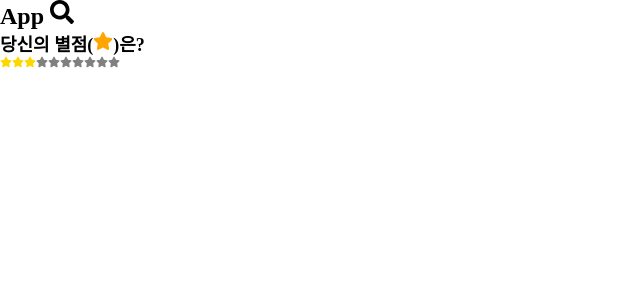
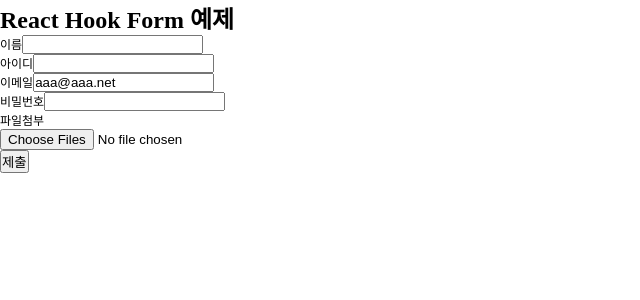
Before and after one commit to devclarova/til_npm, a React (Create React App) app: page / in a window 1280 px wide. Shown: the top 300 px of the page, without its empty margins (0-640 px from the left). Built offline with nearby package versions, Linux system fonts and the light colour scheme.

Commit message:
[docs] react-hook-form의 이해

```diff
--- a/package.json
+++ b/package.json
@@ -5,6 +5,7 @@
   "dependencies": {
     "@emotion/react": "^11.14.0",
     "@emotion/styled": "^11.14.1",
+    "@hookform/resolvers": "^5.2.1",
     "@nivo/bar": "^0.99.0",
     "@nivo/core": "^0.99.0",
     "@nivo/line": "^0.99.0",
@@ -15,11 +16,13 @@
     "react": "^18.3.1",
     "react-calendar": "^6.0.0",
     "react-dom": "^18.3.1",
+    "react-hook-form": "^7.62.0",
     "react-icons": "^5.5.0",
     "react-router-dom": "^7.7.0",
     "react-scripts": "5.0.1",
     "recoil": "^0.7.7",
-    "swiper": "^11.2.10"
+    "swiper": "^11.2.10",
+    "yup": "^1.7.0"
   },
   "scripts": {
     "start": "react-scripts start",
--- a/src/App.js
+++ b/src/App.js
@@ -1,31 +1,158 @@
-import { FaSearch } from "react-icons/fa";
-import { FaStar } from "react-icons/fa6";
+import { useForm } from "react-hook-form";
+
+import * as yup from "yup";
+import { yupResolver } from "@hookform/resolvers/yup";
+import { useEffect, useState } from "react";
+import axios from "axios";
+
+// Schema 를 먼저 구성함.
+const loginSchema = yup.object({
+  name: yup.string().required("이름은 필수입니다."),
+  id: yup.string().required("아이디는 필수입니다."),
+  email: yup
+    .string()
+    .email("유효한 이메일을 입력해주세요.")
+    .required("이메일은 필수입니다."),
+  pw: yup
+    .string()
+    .min(4, "비밀번호는 4자 이상이어야 합니다.")
+    .max(16, "비밀번호는 16자 이하이어야 합니다.")
+    .matches(
+      /^(?=.*[a-z])(?=.*[A-Z])(?=.*\d)(?=.*[^\w\s]).*$/,
+      "비밀번호는 대문자, 소문자, 숫자, 특수문자를 포함해야 합니다.",
+    )
+    .required("비밀번호는 필수입니다."),
+
+  ufile: yup
+    .mixed()
+    .test("required", "파일은 필수 입니다.", value => {
+      return value && value.length > 0;
+    })
+    .test("fileCount", "파일은 3개까지 첨부할 수 있습니다.", value => {
+      return value && value.length <= 3;
+    })
+    .test("fileType", "JPG 또는 PNG 파일만 업로드 가능합니다.", value => {
+      // 파일이 1개가 아니고 여러개이므로 반복문으로 type 비교를 해야 함.
+      return (
+        value &&
+        Array.from(value).every(file =>
+          ["image/jpeg", "image/png"].includes(file.type),
+        )
+      );
+    })
+    .test("filesize", "각 파일의 크기는 2MB 이하만 가능합니다", value => {
+      return (
+        value && Array.from(value).every(file => file.size <= 2 * 1024 * 1024)
+      );
+    }),
+});
+
 function App() {
-  const point = 10;
-  const rate = 3;
+  // js 자리
+
+  // register : form 태그의 요소를 관리하겠다.
+  // handleSubmit :  form 의 데이터를 백엔드로 전송하겠다.
+  const {
+    register,
+    handleSubmit,
+    trigger,
+    setValue, // 강제로 데이터 넣기
+    formState: { errors },
+  } = useForm({
+    resolver: yupResolver(loginSchema),
+    // mode: "onSubmit", // 기본
+    mode: "onChange", // 입력 중 체크
+    // defaultValues: { name: "기본값", id: "기본값", pw: "", email: "" },
+  });
+
+  useEffect(() => {
+    // 강제로 데이터값 지정
+    setValue("email", "aaa@aaa.net");
+  }, []);
+
+  useEffect(() => {
+    // trigger();
+  }, [trigger]);
+
+  // Submit 시 실행될 함수
+  const handleSumitUser = async data => {
+    console.log(data);
+    try {
+      // 1. 파일 첨부 없으면 axios.post("주소", data)
+      // 2. 파일이 존재하는 경우
+      const sendData = new FormData();
+      sendData.append("name", data.name);
+      sendData.append("id", data.id);
+      sendData.append("email", data.email);
+      sendData.append("pw", data.pw);
+      // 이미지 1장일 때
+      sendData.append("preveiwfile", data.previewfile);
+      // 이미지 여러 장일 때
+      sendData.append("preveiwlist", data.previewlist);
+      const res = await axios.post("주소", sendData, {
+        headers: {
+          "Content-Type": "multipart/form-data", // 파일 전송 형식
+        },
+      });
+    } catch (error) {
+      console.log(error);
+    }
+  };
+
+  // 미리보기 이미지 주소 문자열
+  const [previewList, setPreviewList] = useState([]);
+
+  // 이미지 미리보기
+  const handleChangePreview = e => {
+    const files = Array.from(e.target.files);
+    if (files.length > 0) {
+      const list = files.map(item => URL.createObjectURL(item));
+      setPreviewList(list);
+    }
+  };
+  // jsx 자리
   return (
     <div>
-      <h1>
-        App <FaSearch />
-      </h1>
+      <h1>React Hook Form 예제</h1>
       <div>
-        <h2>
-          당신의 별점(
-          <FaStar style={{ color: "orange", fontSize: 20 }} />
-          )은?
-        </h2>
-        <div>
-          {[...Array(point)].map((item, index) => {
-            return (
-              <FaStar
-                key={index}
-                style={{
-                  color: index < rate ? "gold" : "gray",
-                }}
-              />
-            );
-          })}
-        </div>
+        <form onSubmit={handleSubmit(handleSumitUser)}>
+          <label>이름</label>
+          <input type="text" {...register("name")} />
+          {/* 오류메시지 */}
+          <p>{errors.name?.message}</p>
+
+          <label>아이디</label>
+          <input type="text" {...register("id")} />
+          <p>{errors.id?.message}</p>
+
+          <label>이메일</label>
+          <input {...register("email")} />
+          <p>{errors.email?.message}</p>
+
+          <label>비밀번호</label>
+          <input type="password" {...register("pw")} />
+          <p>{errors.pw?.message}</p>
+
+          <div>
+            <label>파일첨부</label>
+            <div>
+              {/* 미리보기 자리 */}
+              {previewList.map((item, index) => (
+                <img src={item} key={index} style={{ width: 300 }} />
+              ))}
+            </div>
+            <input
+              type="file"
+              multiple={true}
+              accept="image/png, image/jpeg"
+              {...register("ufile")}
+              onChange={e => handleChangePreview(e)}
+            />
+            <p style={{ color: "red" }}>{errors.ufile?.message}</p>
+          </div>
+
+          <button type="submit">제출</button>
+        </form>
       </div>
     </div>
   );
```
Also changed, not shown: 2 other files (tests, documents, lock files or other folders).
